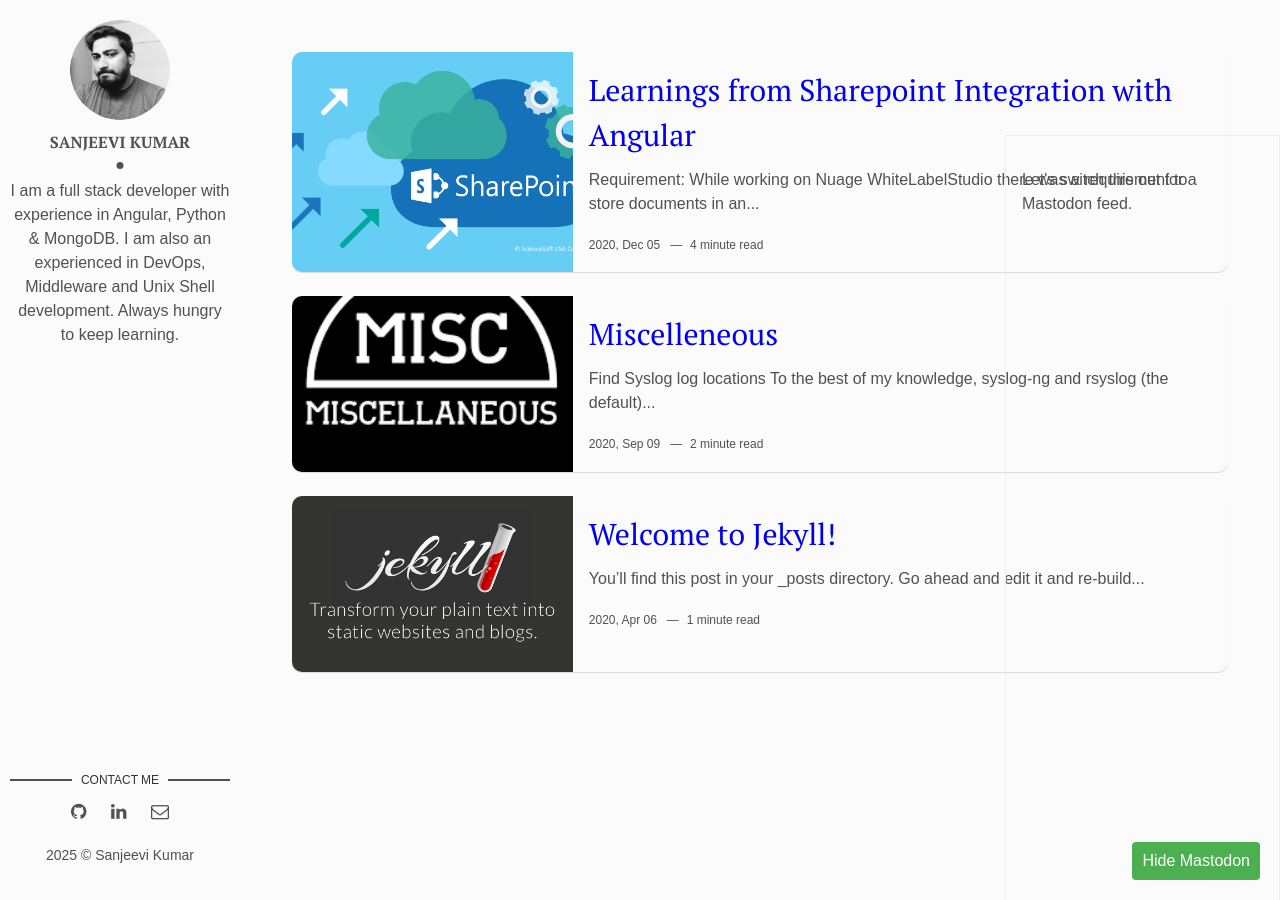
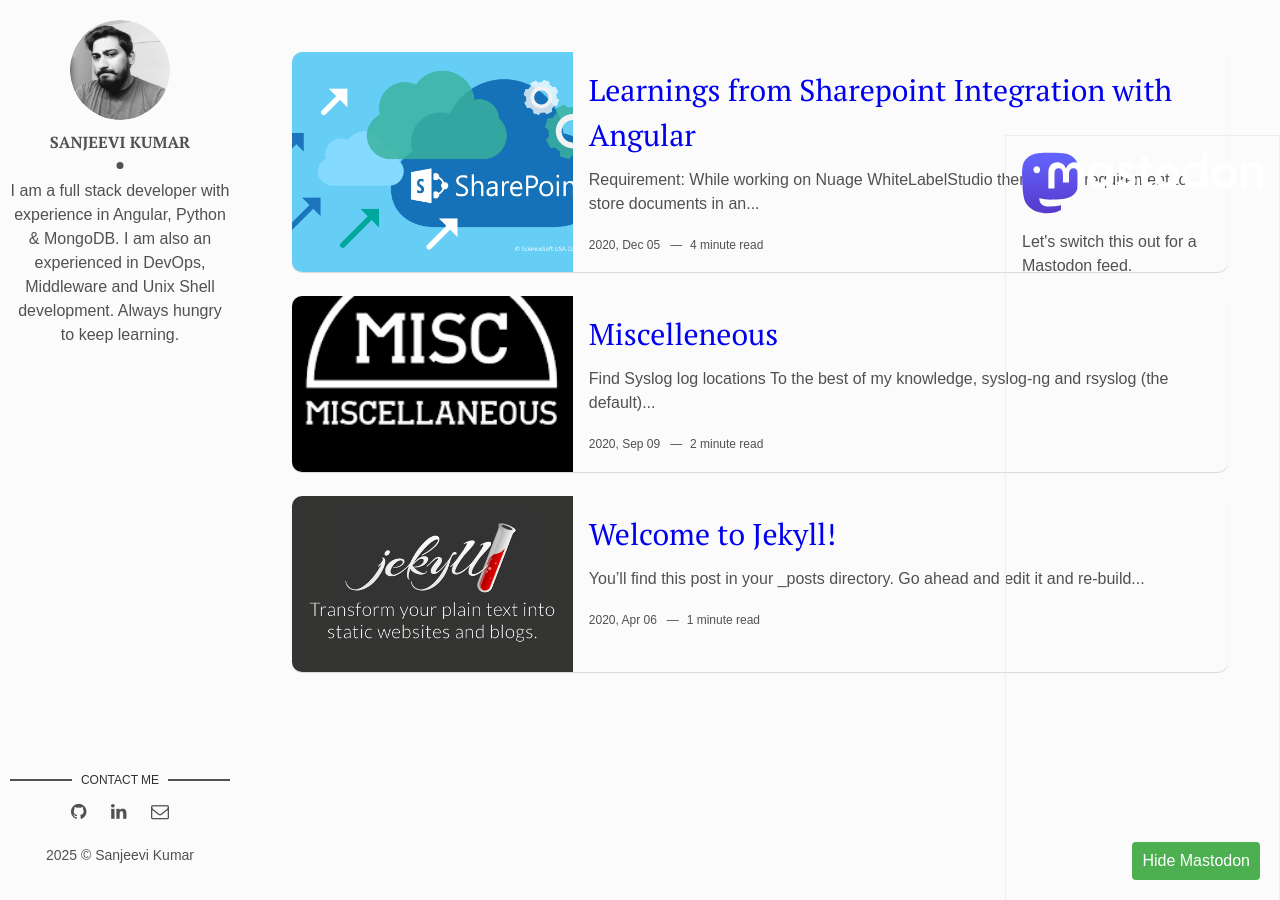
Before and after one commit to sanjeevik89/blog, a Jekyll site: the page built from index.html, in a window 1280 px wide. Built offline with Jekyll 4.4.1, drawn with Linux system fonts in a browser that asks for light colours; the list of posts is cut into pages by our own code.

Commit message:
fixing right sidebar

```diff
--- a/_layouts/main.html
+++ b/_layouts/main.html
@@ -56,8 +56,11 @@
 </div>
 
 <div class="mastodon_wrapper">
-  <button id="toggleBtn">Hide Mastodon</button>
+  <img alt="Mastodon" src="{{site.baseurl}}/assets/img/wordmark-white-text.01e9f493.svg"
+    srcset="{{site.baseurl}}/assets/img/wordmark-white-text.01e9f493.svg 1x, {{site.baseurl}}/assets/img/wordmark-white-text.01e9f493.svg 2x"
+    decoding="async" data-nimg="intrinsic" />
   <div id="mastodon_timeline">
     <p>Let's switch this out for a Mastodon feed.</p>
   </div>
+  <button id="toggleBtn">Hide Mastodon</button>
 </div>
--- a/assets/css/style.css
+++ b/assets/css/style.css
@@ -43,7 +43,9 @@
   padding: 1rem;
   margin-bottom: 1rem;
   /* background-color: #ffffff; */
-
+  display: flex;
+  flex-direction: column;
+  justify-content: flex-start;
   #toggleBtn {
     padding: 10px 10px;
     cursor: pointer;
```
Also changed, not shown: assets/img/wordmark-white-text.01e9f493.svg (added).
